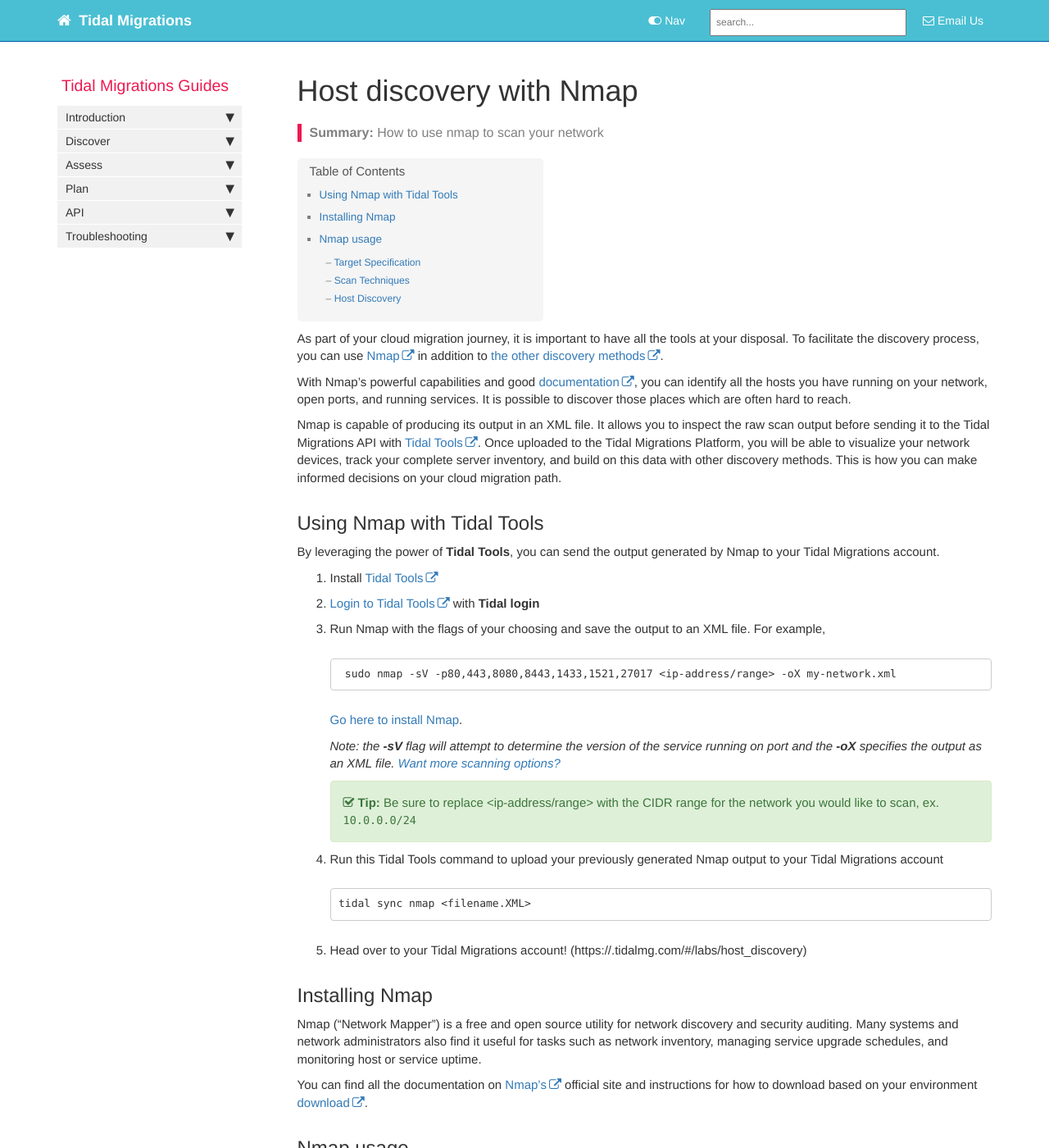
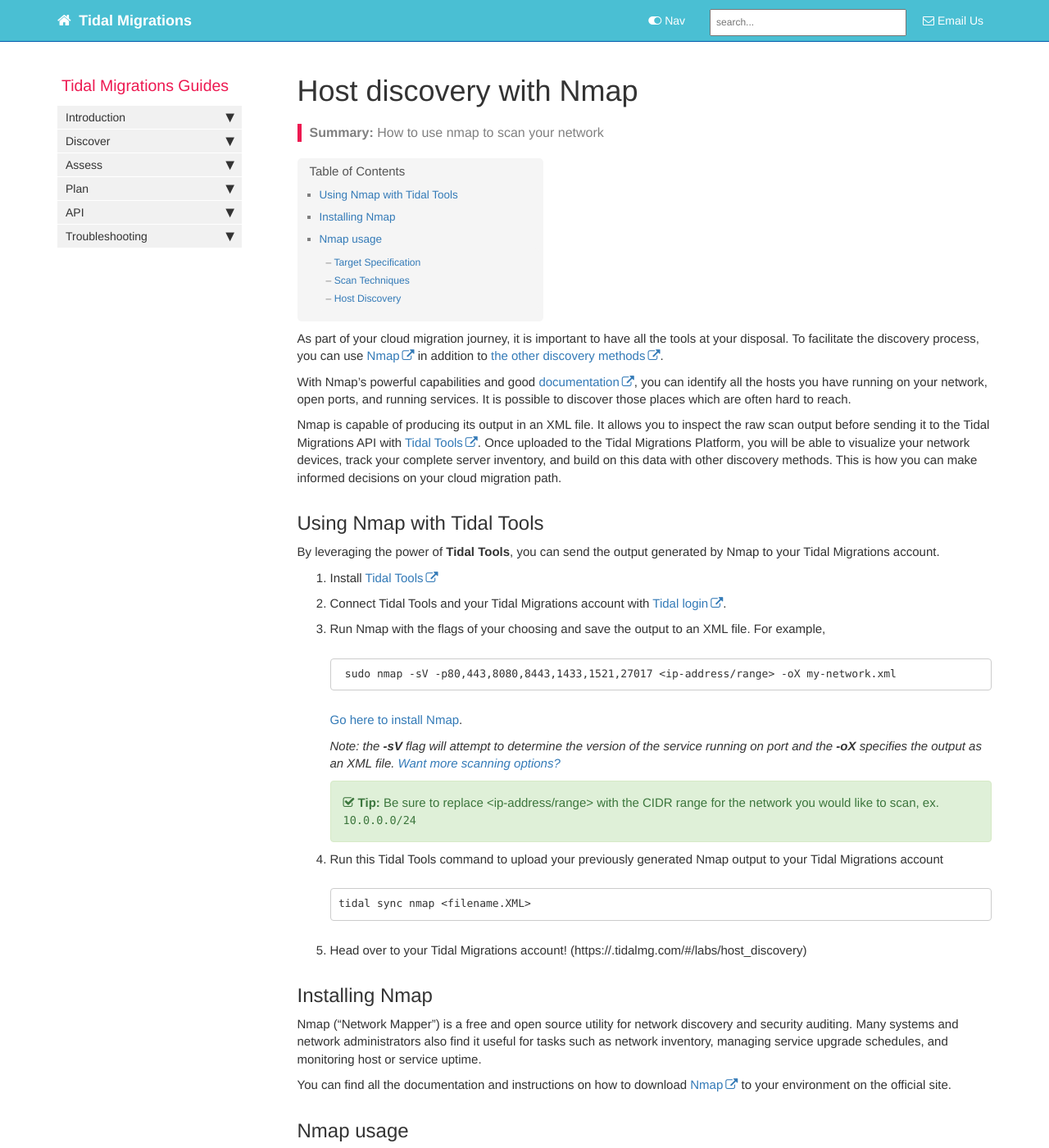
Before and after one commit to tidalmigrations/tidalmigrations.github.io, a Jekyll site: the page built from pages/user guides/discover_nmap.md, in a window 1280 px wide and 1400 px high. Shown: the whole window at 82% size. Built offline with Jekyll 4.4.1, drawn with Linux system fonts in a browser that asks for light colours; nearby versions of some CDN libraries; comment, search, counter and statistics services are not loaded.

Commit message:
wording adjustments

````diff
--- a/pages/user guides/discover_nmap.md
+++ b/pages/user guides/discover_nmap.md
@@ -18,7 +18,7 @@ Nmap is capable of producing its output in an XML file. It allows you to inspect
 ## Using Nmap with Tidal Tools
 By leveraging the power of **Tidal Tools**, you can send the output generated by Nmap to your Tidal Migrations account.
 1. Install [Tidal Tools](https://guides.tidalmg.com/tidal-tools.html)
-2. [Login to Tidal Tools](https://guides.tidalmg.com/tidal-tools.html#login) with **Tidal login**
+2. Connect Tidal Tools and your Tidal Migrations account with [Tidal login](https://guides.tidalmg.com/tidal-tools.html#login).
 3. Run Nmap with the flags of your choosing and save the output to an XML file. For example,
     ```
     sudo nmap -sV -p80,443,8080,8443,1433,1521,27017 <ip-address/range> -oX my-network.xml
@@ -38,7 +38,7 @@ tidal sync nmap <filename.XML>
 ## Installing Nmap
 Nmap ("Network Mapper") is a free and open source utility for network discovery and security auditing. Many systems and network administrators also find it useful for tasks such as network inventory, managing service upgrade schedules, and monitoring host or service uptime.
 
-You can find all the documentation on [Nmap's](https://nmap.org/) official site  and instructions for how to download based on your environment [download](https://nmap.org/download.html).
+You can find all the documentation and instructions on how to download [Nmap](https://nmap.org/) to your environment on the official site.
 
 
 ## Nmap usage
````
